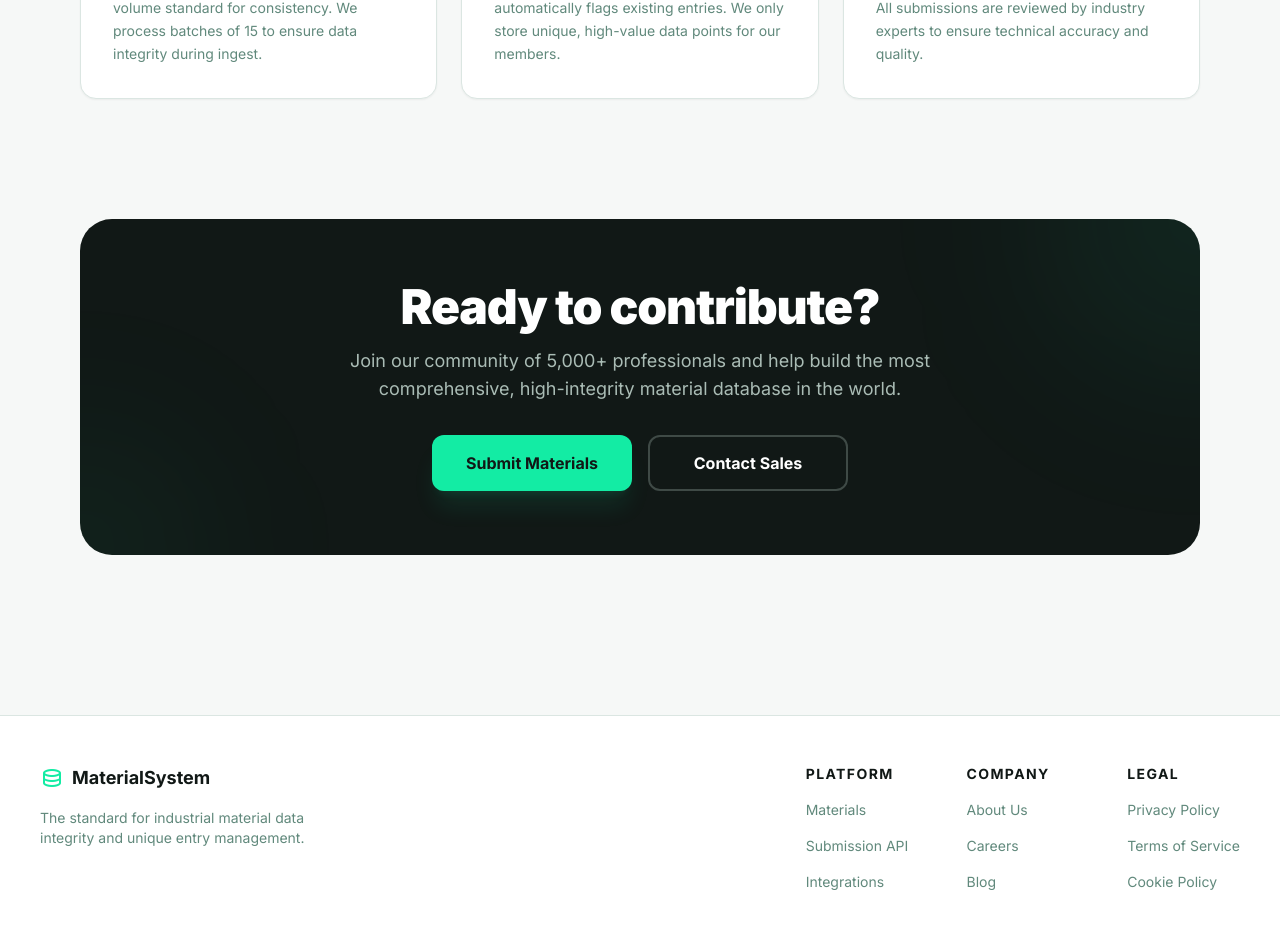
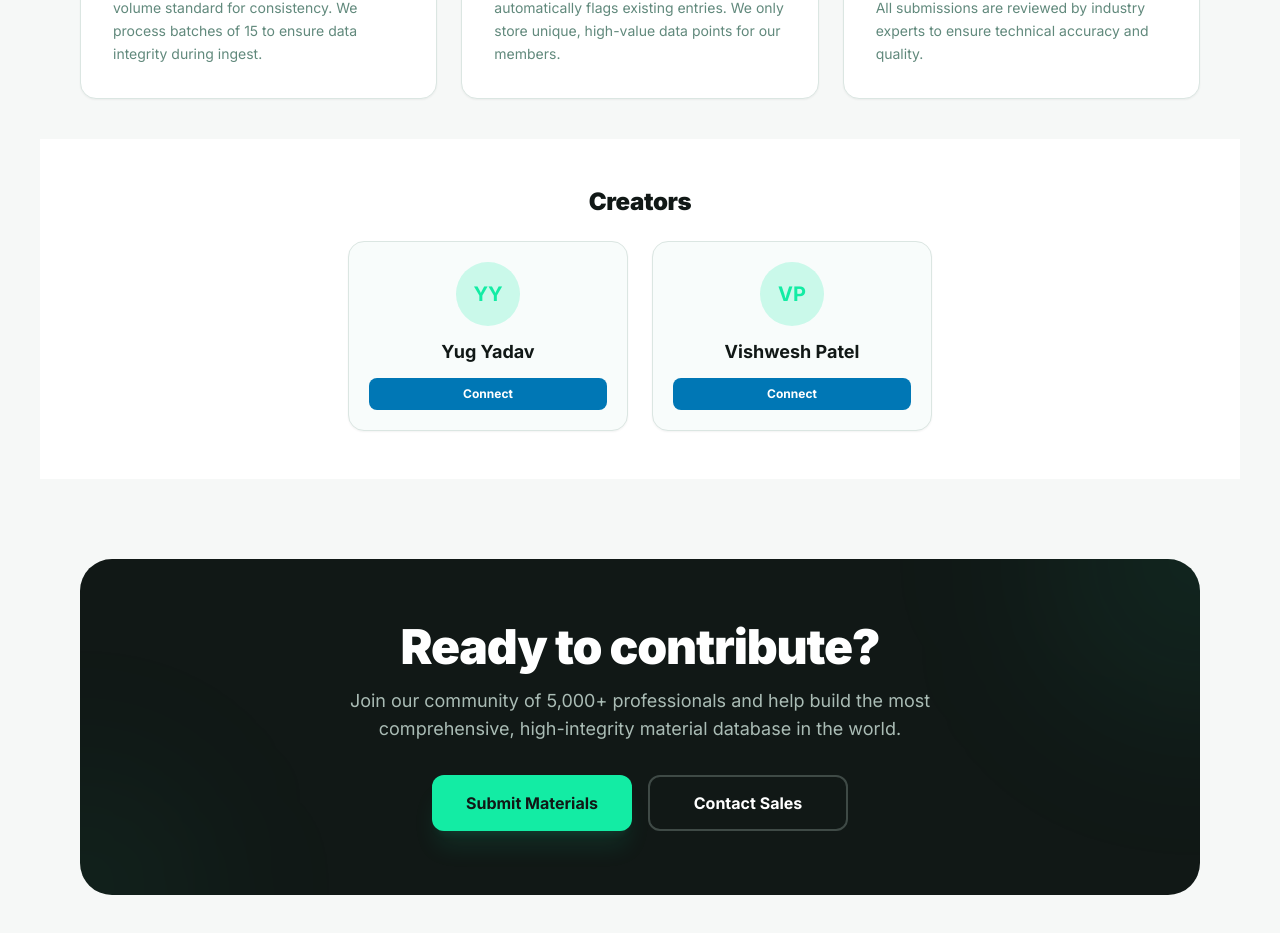
Before and after one commit to YugYadav25/MaterialSystem, a React (Vite) app: page / in a window 1280 px wide. Shown: the part 900-1833 px from the top of the page. Built offline with nearby package versions, Linux system fonts and the light colour scheme; no server answers.

Commit message:
Developers Page

```diff
--- a/src/pages/LandingPage.tsx
+++ b/src/pages/LandingPage.tsx
@@ -35,7 +35,7 @@ function LandingPage() {
                             <nav className="flex items-center gap-9">
                                 <a className="text-sm font-medium leading-normal hover:text-primary transition-colors" href="#">Home</a>
                                 <a className="text-sm font-medium leading-normal hover:text-primary transition-colors" href="#">Materials</a>
-                                <a className="text-sm font-medium leading-normal hover:text-primary transition-colors" href="#">About</a>
+                                <a className="text-sm font-medium leading-normal hover:text-primary transition-colors" href="#about">About</a>
                             </nav>
                             <div className="flex gap-2">
                                 {isAuthenticated ? (
@@ -73,7 +73,7 @@ function LandingPage() {
                         <div className="md:hidden flex flex-col items-center gap-4 py-6 border-t border-[#dbe6e2] dark:border-[#2a3c36] bg-white dark:bg-background-dark animate-in slide-in-from-top-2">
                             <a className="text-base font-medium leading-normal hover:text-primary transition-colors" href="#">Home</a>
                             <a className="text-base font-medium leading-normal hover:text-primary transition-colors" href="#">Materials</a>
-                            <a className="text-base font-medium leading-normal hover:text-primary transition-colors" href="#">About</a>
+                            <a className="text-base font-medium leading-normal hover:text-primary transition-colors" href="#about">About</a>
                             <div className="flex gap-4 pt-4 border-t w-full justify-center border-[#dbe6e2] dark:border-[#2a3c36]">
                                 {isAuthenticated ? (
                                     <button
@@ -182,6 +182,40 @@ function LandingPage() {
                             </div>
                         </div>
                     </section>
+                    {/* About Section */}
+                    <section id="about" className="max-w-[1200px] mx-auto w-full px-4 md:px-10 py-12 bg-white dark:bg-background-dark scroll-mt-20">
+                        <div className="flex flex-col gap-6 items-center">
+                            <h2 className="text-[#111816] dark:text-white text-2xl font-black leading-tight tracking-[-0.015em] font-display">Creators</h2>
+                            <div className="flex flex-wrap justify-center gap-6 w-full max-w-[800px]">
+                                {/* User Card */}
+                                <div className="flex flex-col items-center gap-3 p-5 rounded-2xl border border-[#dbe6e2] dark:border-[#2a3c36] bg-[#f8fcfb] dark:bg-[#152a23] shadow-sm w-full sm:w-[280px]">
+                                    <div className="w-16 h-16 rounded-full bg-primary/20 flex items-center justify-center text-primary text-xl font-bold">
+                                        YY
+                                    </div>
+                                    <div className="flex flex-col items-center gap-1 text-center w-full">
+                                        <h3 className="text-[#111816] dark:text-white text-lg font-bold">Yug Yadav</h3>
+                                        <a href="https://www.linkedin.com/in/yug-yadav-b27366248/" target="_blank" rel="noopener noreferrer" className="mt-2 flex items-center justify-center gap-2 px-4 py-2 bg-[#0077b5] text-white rounded-lg hover:opacity-90 transition-opacity text-xs font-bold w-full">
+                                            <span>Connect</span>
+                                        </a>
+                                    </div>
+                                </div>
+
+                                {/* Friend Card (Vishwesh) */}
+                                <div className="flex flex-col items-center gap-3 p-5 rounded-2xl border border-[#dbe6e2] dark:border-[#2a3c36] bg-[#f8fcfb] dark:bg-[#152a23] shadow-sm w-full sm:w-[280px]">
+                                    <div className="w-16 h-16 rounded-full bg-primary/20 flex items-center justify-center text-primary text-xl font-bold">
+                                        VP
+                                    </div>
+                                    <div className="flex flex-col items-center gap-1 text-center w-full">
+                                        <h3 className="text-[#111816] dark:text-white text-lg font-bold">Vishwesh Patel</h3>
+                                        <a href="https://www.linkedin.com/in/vishwesh-patel-589022294/" target="_blank" rel="noopener noreferrer" className="mt-2 flex items-center justify-center gap-2 px-4 py-2 bg-[#0077b5] text-white rounded-lg hover:opacity-90 transition-opacity text-xs font-bold w-full">
+                                            <span>Connect</span>
+                                        </a>
+                                    </div>
+                                </div>
+                            </div>
+                        </div>
+                    </section>
+
 
                     {/* CTA Section */}
                     <section className="max-w-[1200px] mx-auto w-full px-4 md:px-10 py-20 mb-20">
```
